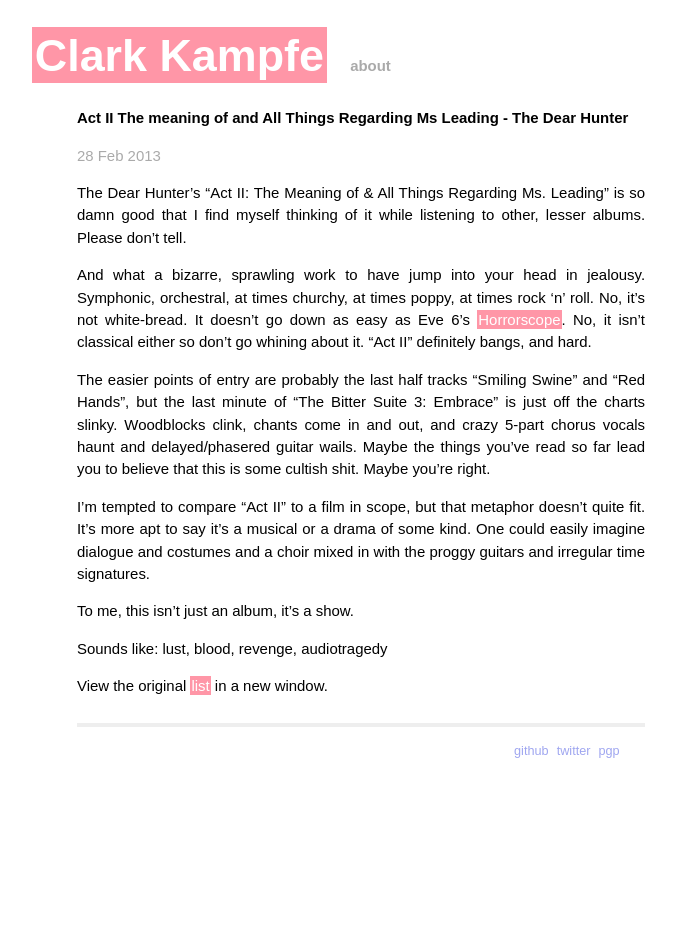
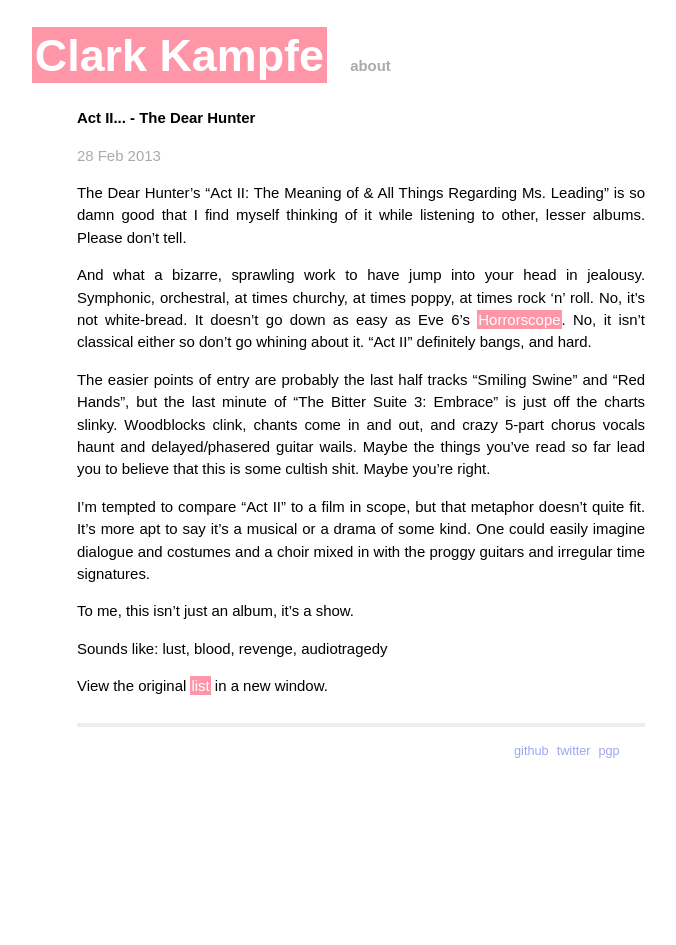
Before and after one commit to ckampfe/zeroclarkthirty.com, a Jekyll site: the page built from _posts/2013-02-28-act-ii-the-meaning-of-all-things-regarding-ms.md, in a window 1280 px wide. Shown: the whole page, without its empty margins (279-955 px from the left). Built offline with Jekyll 4.4.1, drawn with Linux system fonts in a browser that asks for light colours; Markdown is read by kramdown in place of the engine named in the settings.

```diff
--- a/_posts/2013-02-28-act-ii-the-meaning-of-all-things-regarding-ms.md
+++ b/_posts/2013-02-28-act-ii-the-meaning-of-all-things-regarding-ms.md
@@ -1,6 +1,6 @@
 ---
 layout: post
-title: Act II The meaning of and All Things Regarding Ms Leading - The Dear Hunter
+title: Act II... - The Dear Hunter
 date: 2013-02-28
 ---
 
```
